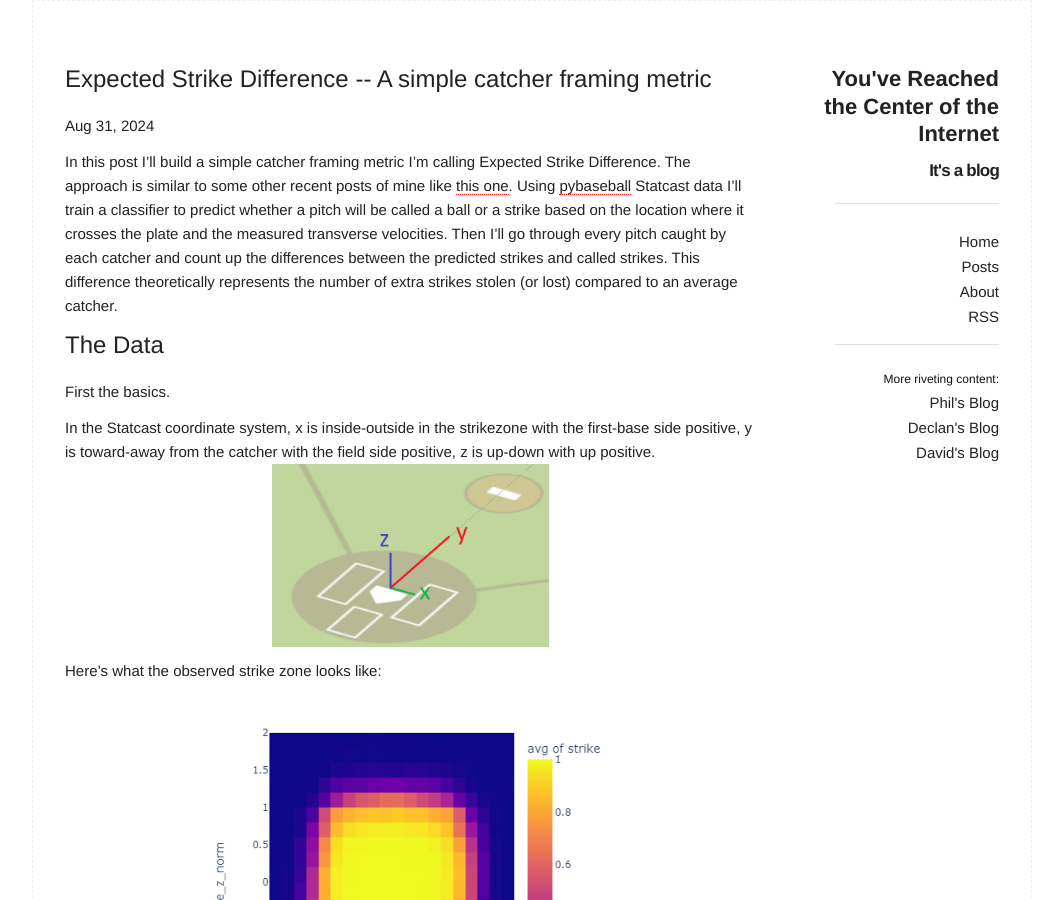
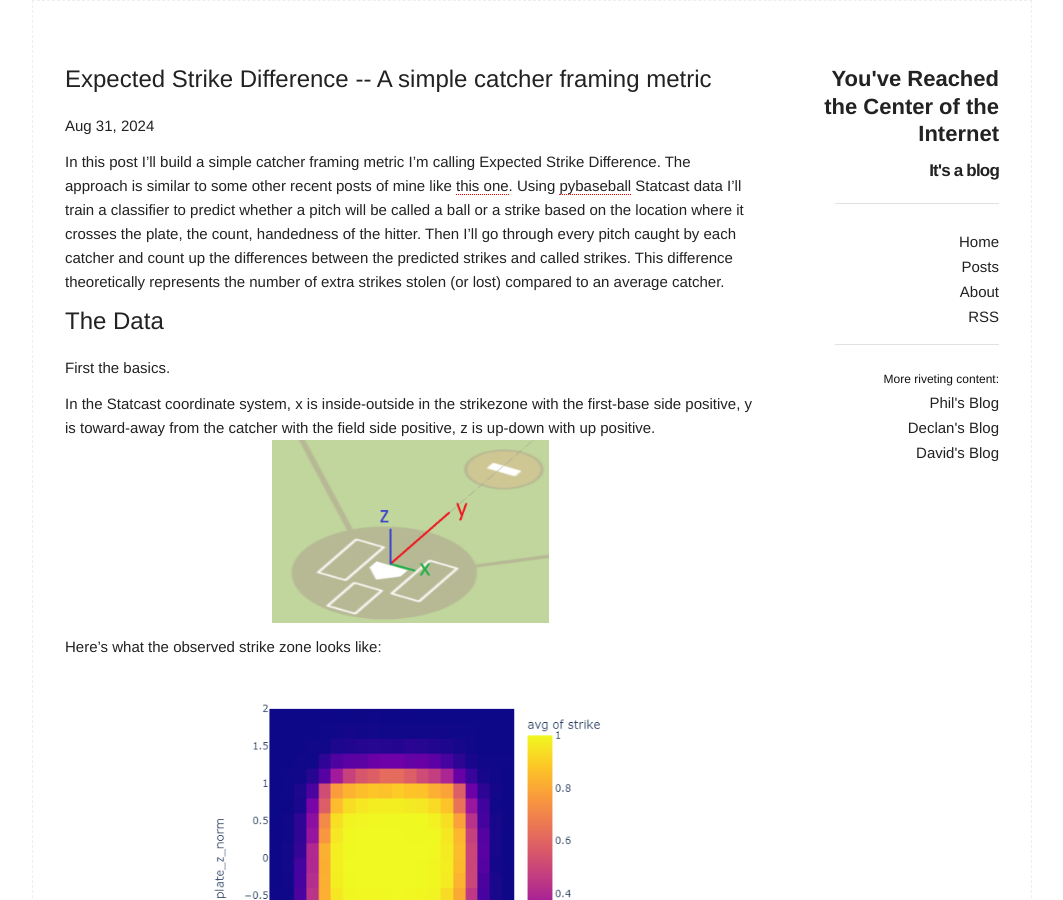
Before and after one commit to ishmandoo/ishmandoo.github.io, a Jekyll site: the page built from _posts/2024-08-31-expected-strike-diffence.md, in a window 1280 px wide and 900 px high. Shown: the whole window, without its empty margins (108-1171 px from the left). Built offline with Jekyll 4.4.1, drawn with Linux system fonts in a browser that asks for light colours; comment, search, counter and statistics services are not loaded; some of the changed text lies outside the part shown.

Commit message:
Update 2024-08-31-expected-strike-diffence.md

```diff
--- a/_posts/2024-08-31-expected-strike-diffence.md
+++ b/_posts/2024-08-31-expected-strike-diffence.md
@@ -9,7 +9,7 @@
 
 In this post I'll build a simple catcher framing metric I'm calling Expected Strike Difference.
 The approach is similar to some other recent posts of mine like [this one](/baseball/2024/03/03/team-fielding.html).
-Using [pybaseball]((https://github.com/jldbc/pybaseball)) Statcast data I'll train a classifier to predict whether a pitch will be called a ball or a strike based on the location where it crosses the plate and the measured transverse velocities.
+Using [pybaseball]((https://github.com/jldbc/pybaseball)) Statcast data I'll train a classifier to predict whether a pitch will be called a ball or a strike based on the location where it crosses the plate, the count, handedness of the hitter.
 Then I'll go through every pitch caught by each catcher and count up the differences between the predicted strikes and called strikes.
 This difference theoretically represents the number of extra strikes stolen (or lost) compared to an average catcher.
 
```
Also changed, not shown: other parts of _posts/2024-08-31-expected-strike-diffence.md (+1 -1 lines).
